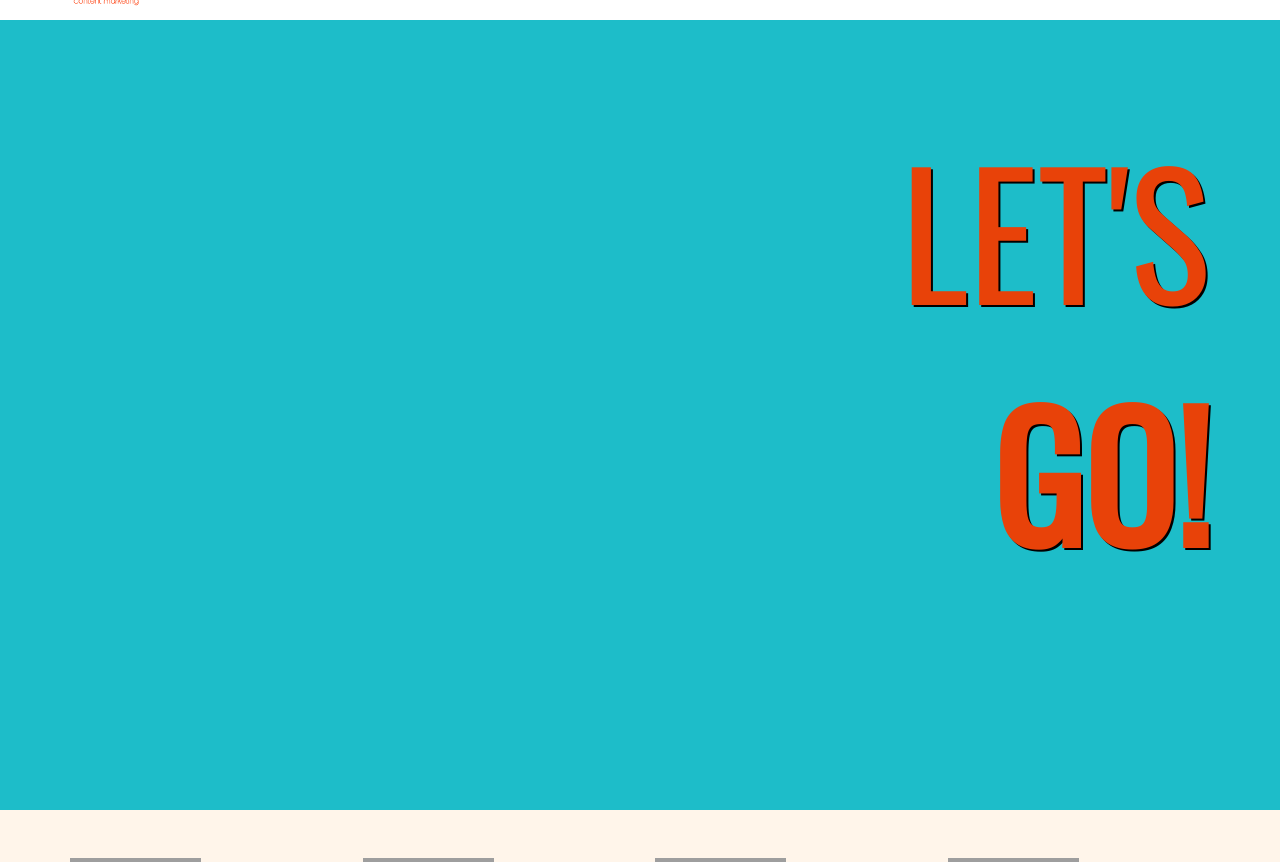
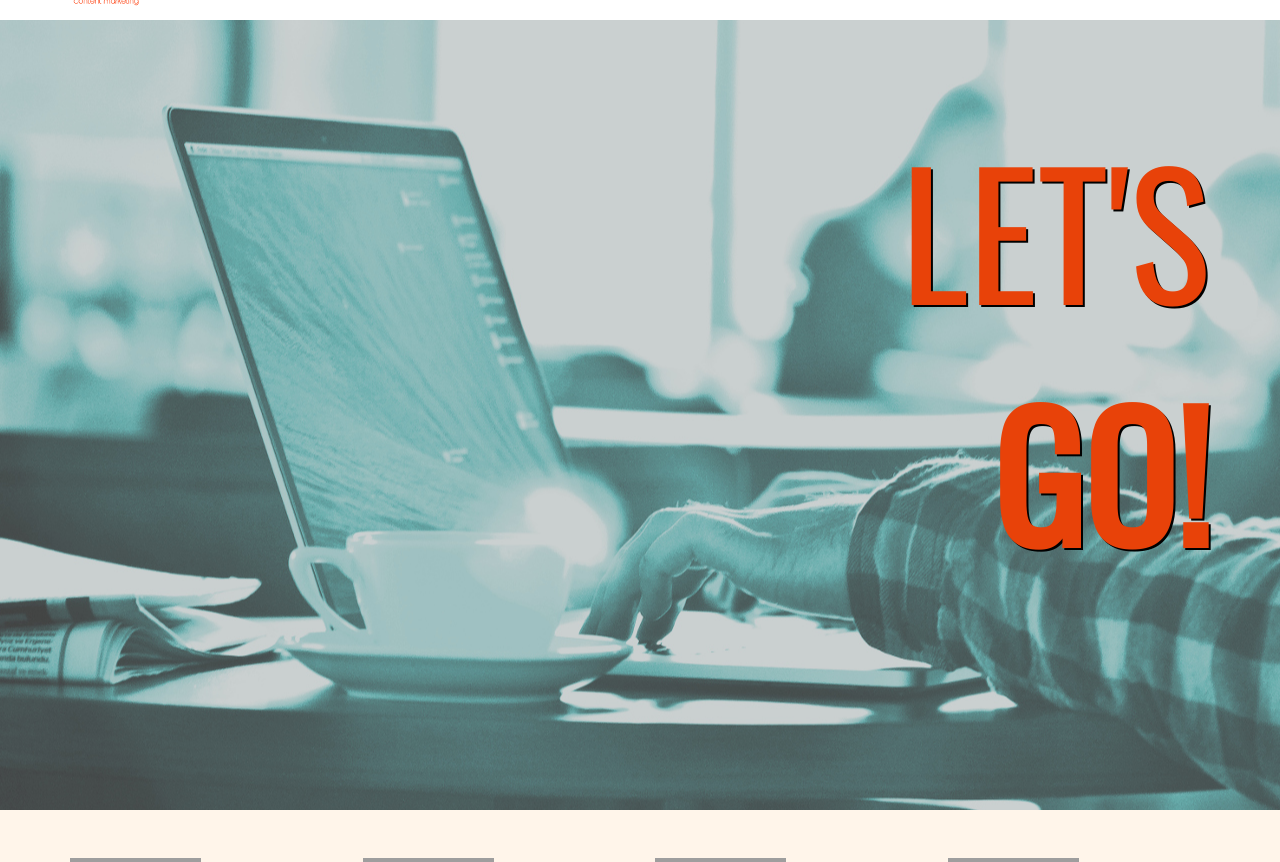
Before and after one commit to lainedimer/projetopublicidade, a PHP site: page /inicial.html in a window 1280 px wide. Shown: the part 88-950 px from the top of the page. Run offline with PHP 8.4, Linux system fonts and the light colour scheme; grey boxes are pictures that could not be loaded.

Commit message:
plano de fundo alterado

```diff
--- a/inicial.html
+++ b/inicial.html
@@ -56,11 +56,12 @@
     </div><!-- /.navbar-collapse -->
   </div><!-- /.container-fluid -->
 </nav>
-	<div class="jumbotron" style="width:100%; height:0; min-height:100%;background:#1DBDC9">
+	<div class="jumbotron" style="background: url('fundo/wallpaper.jpg') !important;background-size: cover;width:100%; height:0; min-height:100%;background:#1DBDC9;background-repeat: no-repeat;
+    background-position: center !important;">
 		<div class="container" style="color:#E84209;margin-top:3%;text-shadow: 2px 2px 0px #000000;">
 			<div class="row">
   				<div class="col-md-12">
-  					<p class="hidden-xs fonte-home animated bounceInLeft" style="font-size: 170px; text-align: right;">LET'S <br><strong>GO!</strong></p>
+  					<p class="hidden-xs fonte-home animated bounceInRight" style="font-size: 170px; text-align: right;">LET'S <br><strong>GO!</strong></p>
   					<p class="visible-xs fonte-home animated bounceInLeft" style="font-size: 78px; text-align: right;">LET'S <br>GO!</p>
   				</div>
 			</div>
--- a/stylesheets/costumize.css
+++ b/stylesheets/costumize.css
@@ -4,3 +4,8 @@
 .texto-menu:hover{text-decoration: underline;color:#F07A5C;}
 .navbar-nav:hover{background-color:#F07A5C;}
 .portifolio{width: 50%; height: 50%;}
+.bg {
+  background: url('../fundo/wallpaper.jpg') no-repeat center center;
+  position: fixed;
+  z-index: -1;
+}
```
Also changed, not shown: fundo/wallpaper.jpg (added), 1 other file.
